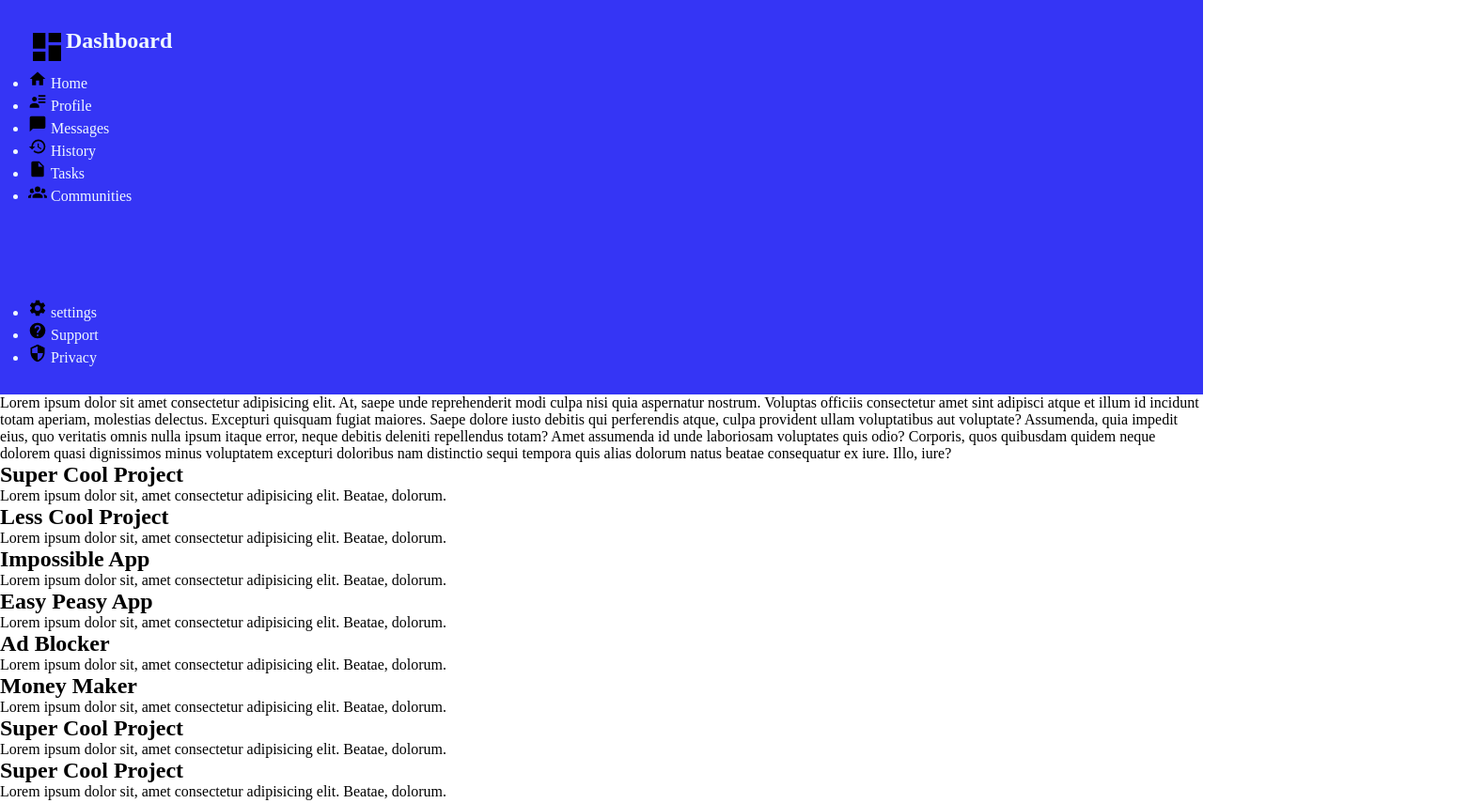
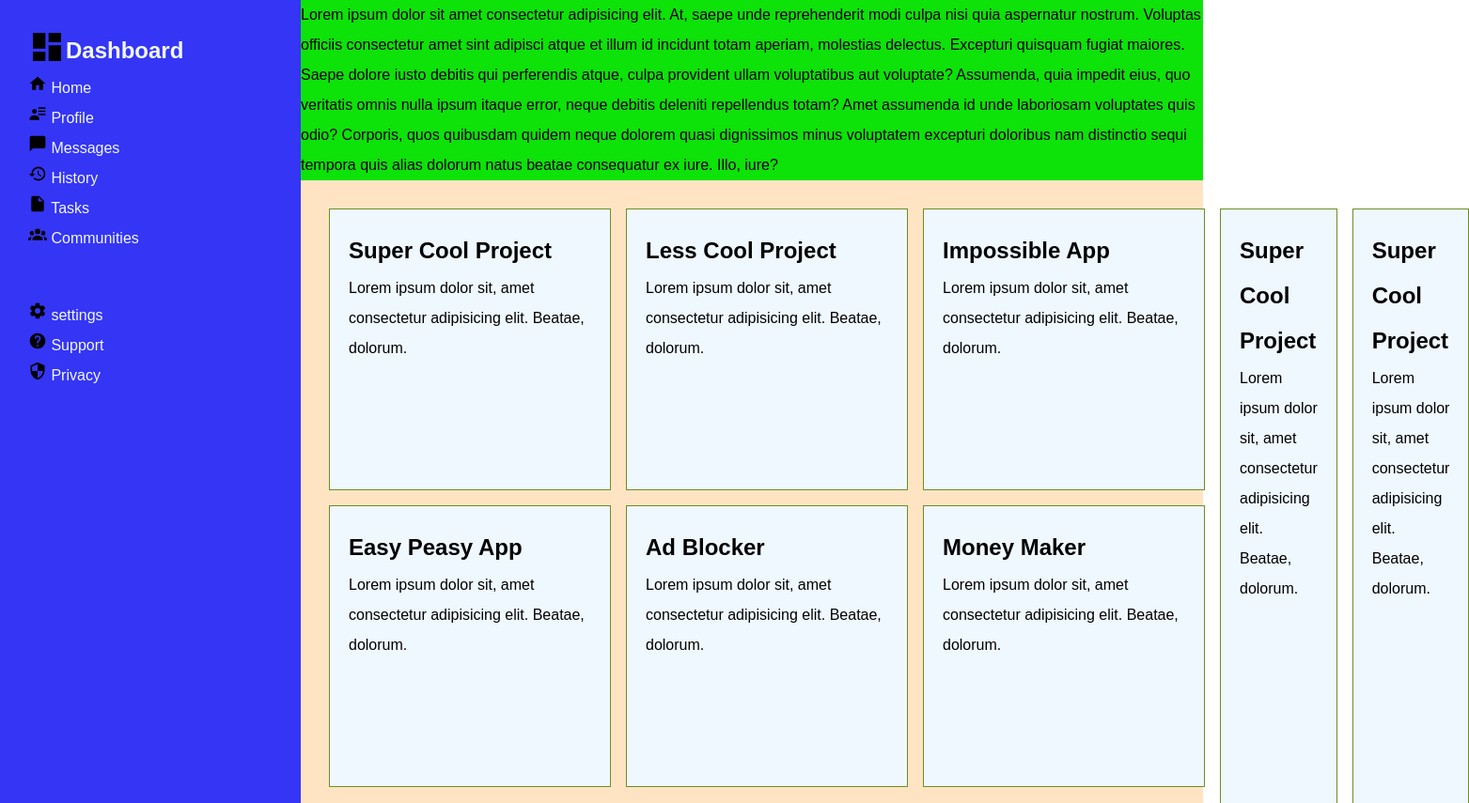
Before and after one commit to Faustin-king/Admin-Dashboard, a plain HTML site: page index.html in a window 1280 px wide. Shown: the top 855 px of the page at 94% size, 1563 px wide, since content can reach past the window. Drawn offline with Linux system fonts and the light colour scheme.

Commit message:
Update styles.css

```diff
--- a/Css/styles.css
+++ b/Css/styles.css
@@ -2,6 +2,10 @@
     margin: 0;
     padding: 0;
     box-sizing: border-box;
+}
+body{
+   font-family: Arial, Helvetica, sans-serif;
+    line-height: 2;
 }
 aside {
     background-color: rgb(53, 53, 245);
@@ -10,11 +14,12 @@ aside {
     display: grid;
     grid-template-columns: 1fr 4fr;
     grid-row: 1 / 3;
+    /* grid-area: aside; */
 }
-
-#main-sidebar #sidebar-container #home-setting {
+#home-setting {
     display: grid;
-    grid-gap: 100px;
+    grid-row: 1 / 3;
+    grid-gap: 50px;
 }
 #sidebar-container .icon-dash {
     display: flex;
@@ -22,7 +27,7 @@ aside {
 
 #sidebar-container .icon-dash i{
     width: 40px;
-    height: 40pxpx;
+    height: 40pX;
 }
 
 #sidebar-container .home svg,
@@ -30,3 +35,55 @@ aside {
     width: 20px;
     height: 20px;
 }
+
+#home-setting  ul li {
+    list-style-type: none;
+}
+
+#container {
+    display: grid;
+    grid-template-columns: repeat(4, 1fr);
+    /* grid-template-areas:
+    "aside header header header"
+    "aside  main main main"
+    "aside main main main"; */
+
+}
+
+
+header {
+    background-color: rgb(13, 226, 9);
+    /* grid-area: header; */
+    grid-column: 2 / 5;
+
+}
+
+main {
+    background-color: bisque;
+    /* grid-area: main; */
+    grid-column: 2 / 5;
+    padding: 30px;
+}
+
+main .projects {
+    display: grid;
+    grid-template-columns: repeat(3, 300px);
+    grid-template-rows: repeat(3, 300px);
+    gap: 1rem;
+}
+
+main .main-contanier {
+    display: grid;
+    gap: 1rem;
+    grid-template-columns: repeat(3, 1fr);
+    grid-template-rows: repeat(3, 1fr);
+
+
+}
+
+main .main-contanier .main-item {
+    background-color: aliceblue;
+    border: 1px solid olivedrab;
+    padding: 20px;
+
+}
```
